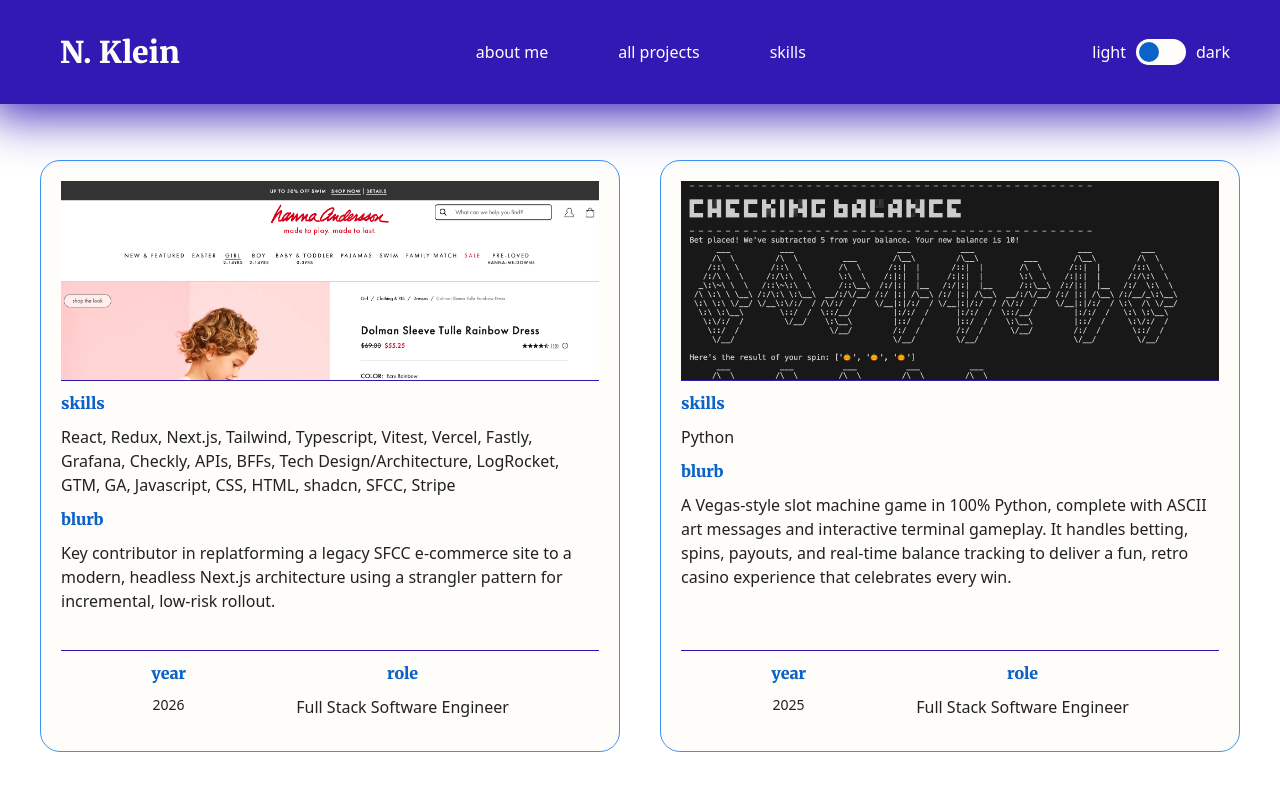
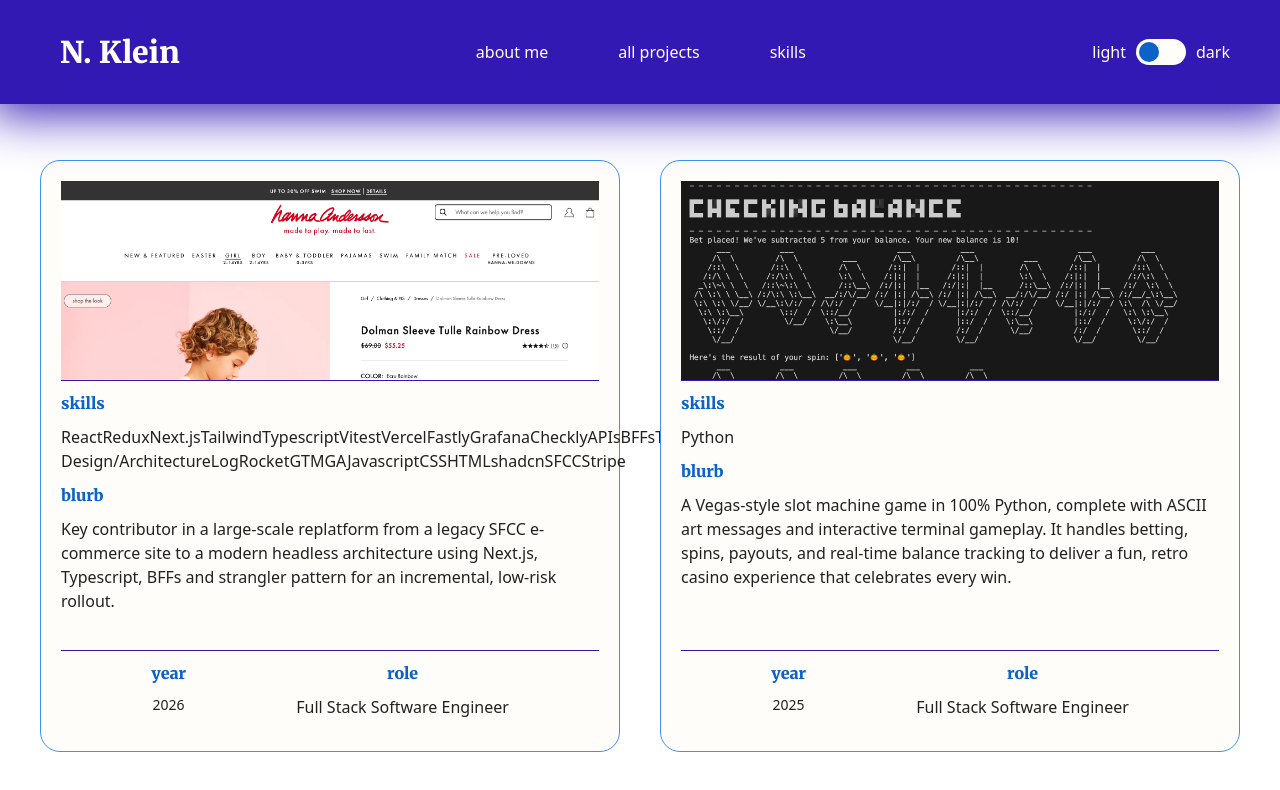
Before and after one commit to kleinlikecalvin/klein_like_calvin_next, a Next.js app: page /all-projects in a window 1280 px wide. Shown: the top 790 px of the page. Built offline with nearby package versions, Linux system fonts and the light colour scheme.

Commit message:
Reformats some of the project data

```diff
--- a/app/data/projects/hanna_andersson/legacy_and_next/ha_both_replatform.ts
+++ b/app/data/projects/hanna_andersson/legacy_and_next/ha_both_replatform.ts
@@ -7,11 +7,32 @@ export const haReplatform: Project = {
   year: "2026", // 🚨 TODO: update either when leaving Hanna or when completely on SOTF
   role: "Full Stack Software Engineer",
   skills: [
-    "React, Redux, Next.js, Tailwind, Typescript, Vitest, Vercel, Fastly, Grafana, Checkly, APIs, BFFs, Tech Design/Architecture, LogRocket, GTM, GA, Javascript, CSS, HTML, shadcn, SFCC, Stripe",
+    "React",
+    "Redux",
+    "Next.js",
+    "Tailwind",
+    "Typescript",
+    "Vitest",
+    "Vercel",
+    "Fastly",
+    "Grafana",
+    "Checkly",
+    "APIs",
+    "BFFs",
+    "Tech Design/Architecture",
+    "LogRocket",
+    "GTM",
+    "GA",
+    "Javascript",
+    "CSS",
+    "HTML",
+    "shadcn",
+    "SFCC",
+    "Stripe",
   ],
   preview: {
     blurb:
-      "Key contributor in replatforming a legacy SFCC e-commerce site to a modern, headless Next.js architecture using a strangler pattern for incremental, low-risk rollout.",
+      "Key contributor in a large-scale replatform from a legacy SFCC e-commerce site to a modern headless architecture using Next.js, Typescript, BFFs and strangler pattern for an incremental, low-risk rollout.",
     thumbnail: {
       src: pdpScreenShot.src,
       alt: "Screen shot of Hanna Andersson PDP on new tech stack",
@@ -32,7 +53,7 @@ export const haReplatform: Project = {
       "Maintained and refactored legacy jQuery/ISML MVC codebase while researching and helping guide the organization toward a superior, future-ready tech stack.",
     ],
     callouts: [
-      "An ongoing huge thank you to our Principal Engineer, Derek Dorr, who oversaw the project and is an endless well of wisdom and guidance. Working with you was a pivotal period for me.",
+      "An ongoing huge thank you to Derek Dorr, who oversaw the project as our Principal Engineer and is an endless well of wisdom and guidance.",
     ],
     livePage: {
       url: "https://www.hannaandersson.com/",
--- a/app/data/projects/hanna_andersson/next/ha_next_turnto_reviews_api.ts
+++ b/app/data/projects/hanna_andersson/next/ha_next_turnto_reviews_api.ts
@@ -16,7 +16,7 @@ export const haTurnToReviews: Project = {
   title: "TurnTo Reviews API",
   year: "2025",
   role: "Full Stack Software Engineer",
-  skills: ["React, Next.js, Redux, Typescript, Tailwind, API"],
+  skills: ["React", "Next.js", "Redux", "Typescript", "Tailwind", "API"],
   resources: [
     {
       displayValue: "TurnTo Review API Documentation",
--- a/app/data/projects/personal/memory_game.ts
+++ b/app/data/projects/personal/memory_game.ts
@@ -7,7 +7,7 @@ export const memoryGame: Project = {
   title: "CashApp Interview Challenge - Memory Game",
   year: "2023",
   role: "Junior Front End Software Engineer",
-  skills: ["React, Javascript, CSS, HTML"],
+  skills: ["React", "Javascript", "CSS", "HTML"],
   resources: [
     {
       displayValue: "Nathan Walston",
--- a/app/data/projects/personal/number_gamble.ts
+++ b/app/data/projects/personal/number_gamble.ts
@@ -6,7 +6,7 @@ export const numberGamble: Project = {
   title: "Number Gamble Game",
   year: "2022",
   role: "Freelance Front End Web Developer",
-  skills: ["Javascript, HTML"],
+  skills: ["Javascript", "HTML"],
   resources: [
     {
       displayValue: "Youtube",
--- a/app/data/projects/personal/tic_tac_toe_ai.ts
+++ b/app/data/projects/personal/tic_tac_toe_ai.ts
@@ -8,7 +8,7 @@ export const ticTacToeAI: Project = {
   title: "Tic Tac Toe AI",
   year: "2023",
   role: "Junior Front End Software Engineer",
-  skills: ["Typescript, React, CSS, HTML"],
+  skills: ["Typescript", "React", "CSS", "HTML"],
   preview: {
     blurb:
       "A browser-based Tic-Tac-Toe game built with React, TypeScript, and useReducer, featuring an AI opponent that blocks player wins and pursues its own — falling back to random play when no immediate threat or opportunity exists.",
@@ -21,16 +21,16 @@ export const ticTacToeAI: Project = {
   },
   page: {
     achievements: [
-      "Built a fully playable Tic-Tac-Toe game using React and TypeScript",
-      "Implemented game state management with useReducer and a custom useAppState hook",
-      "Developed an AI opponent with greedy move selection — prioritizing winning moves, then blocking the player, then playing randomly",
-      "Highlighted winning squares on game end using derived state from the reducer",
-      "Handled draw detection and dynamic UI messaging based on game state",
-      "Simulated opponent 'thinking' with a 500ms async delay using a Promise-based wait utility",
-      "Enforced turn-based access control by disabling the board during the opponent's turn and after game over",
+      "Built a fully playable Tic-Tac-Toe game using React and TypeScript.",
+      "Implemented game state management with useReducer and a custom useAppState hook.",
+      "Developed an AI opponent with greedy move selection — prioritizing winning moves, then blocking the player, then playing randomly.",
+      "Highlighted winning squares on game end using derived state from the reducer.",
+      "Handled draw detection and dynamic UI messaging based on game state.",
+      "Simulated opponent 'thinking' with a 500ms async delay using a Promise-based wait utility.",
+      "Enforced turn-based access control by disabling the board during the opponent's turn and after game over.",
     ],
     callouts: [
-      "Thanks for my mentor, Nate Walston, for helping me figure out how to create an opponent to play against",
+      "Thanks to Nate Walston for helping me figure out how to create an opponent to play against.",
     ],
     livePage: {
       url: "https://github.com/kleinlikecalvin/tic-tac-toe",
```
